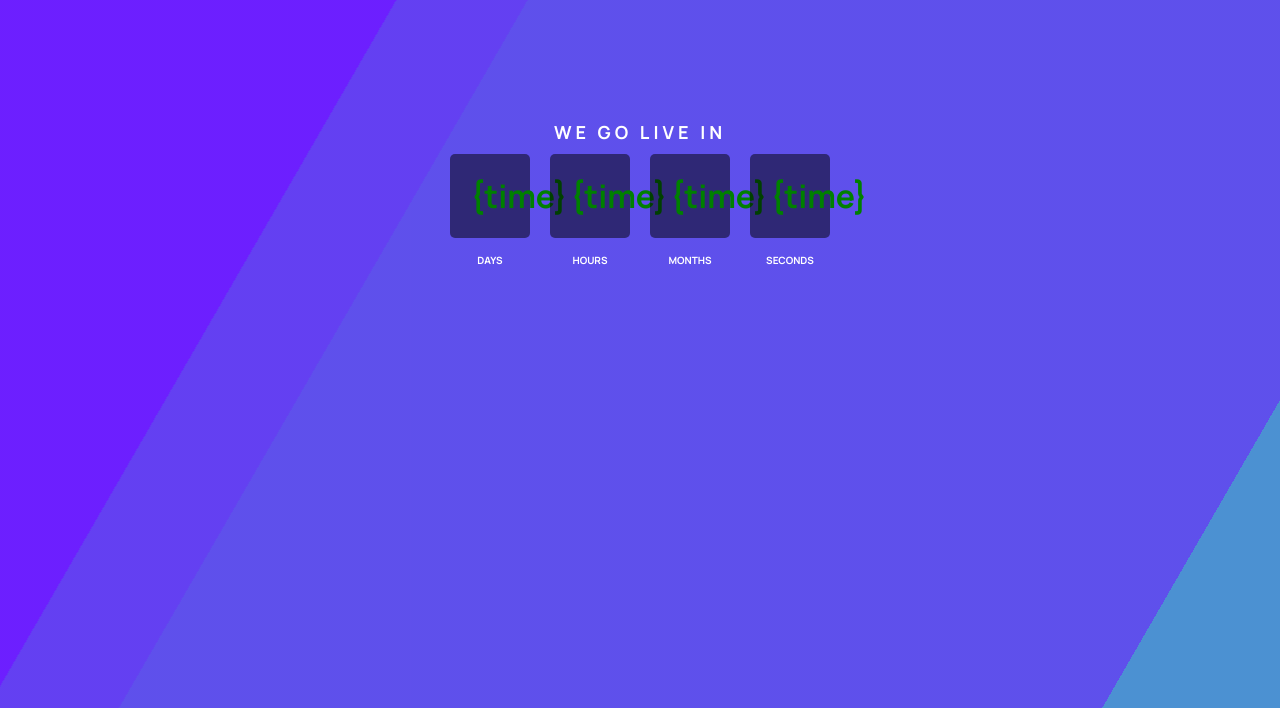
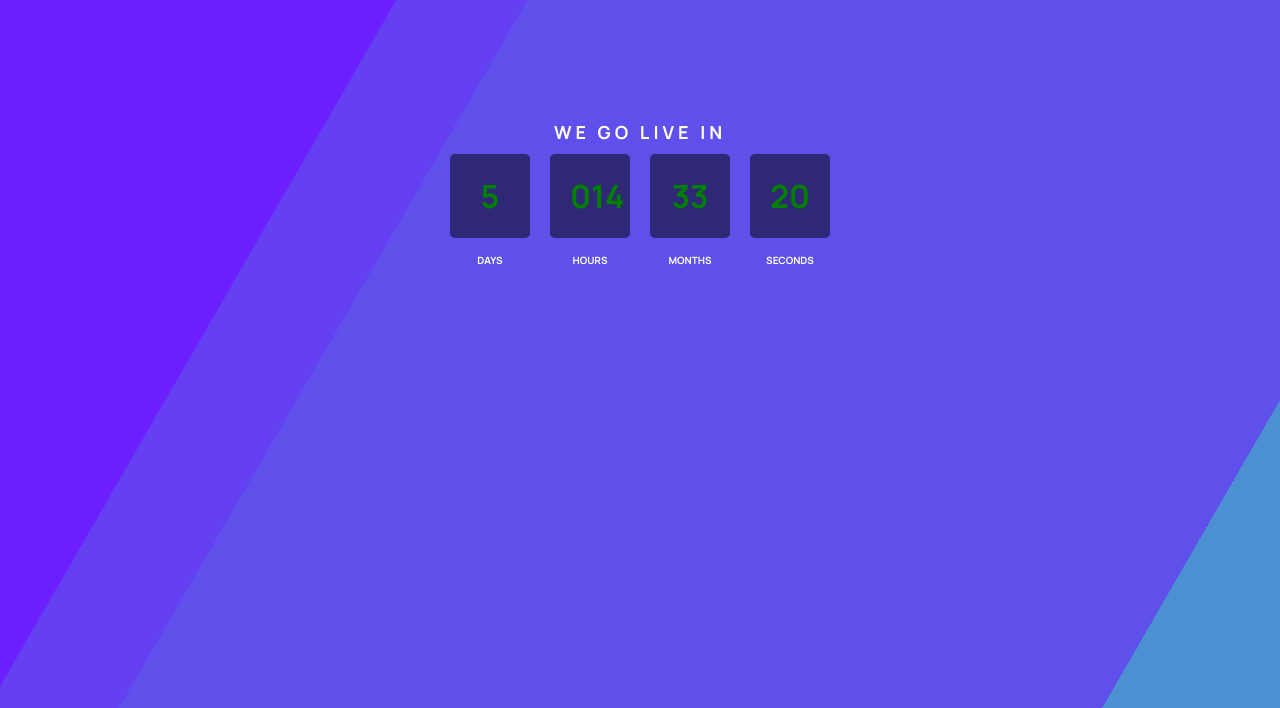
Before and after one commit to wjbetech/launch-timer, a website: page index.html in a window 1280 px wide. Shown: the top 708 px of the page. Drawn offline with nearby package versions, Linux system fonts and the light colour scheme.

Commit message:
Finished app

```diff
--- a/index.html
+++ b/index.html
@@ -51,6 +51,6 @@
     </div>
 
 
-    <script src="/script.js"></script>
+    <script type="module" src="/script.js"></script>
 </body>
 </html>
--- a/script.js
+++ b/script.js
@@ -1,7 +1,29 @@
-const countdown = () => {
+const countDown = () => {
 
-    // Setup to always show x days from now
-    const now = new Date();
-    const futureDate = now.setDate(now.getDate() + 3)
-    console.log(new Date(futureDate));
+    // make sure to hardcore or use a node package to generate
+    // a random future date!!
+    const endDate = new Date("Sep 29, 2023 18:38:30").getTime();
+    const now = new Date().getTime();
+    const diff = endDate - now;
+
+    const seconds = 1000;
+    const minutes = seconds * 60;
+    const hours = minutes * 60;
+    const days = hours * 24;
+
+    let timeDays = Math.floor(diff / days);
+    let timeHours = Math.floor((diff % days) / hours);
+    let timeMinutes = Math.floor((diff % hours) / minutes);
+    let timeSeconds = Math.floor((diff % minutes) / seconds);
+
+    timeHours = timeDays < 10 ? "0" + timeHours : timeHours;
+    timeMinutes = timeMinutes < 10 ? "0" + timeMinutes : timeMinutes;
+    timeSeconds = timeSeconds < 10 ? "0" + timeSeconds : timeSeconds;
+
+    document.getElementById("days").innerHTML = timeDays;
+    document.getElementById("hours").innerText = timeHours;
+    document.getElementById("minutes").innerText = timeMinutes;
+    document.getElementById("seconds").innerText = timeSeconds;
 }
+
+setInterval(countDown, 1000);
```
Also changed, not shown: package.json (added, +12 -0 lines), 1 other file.
